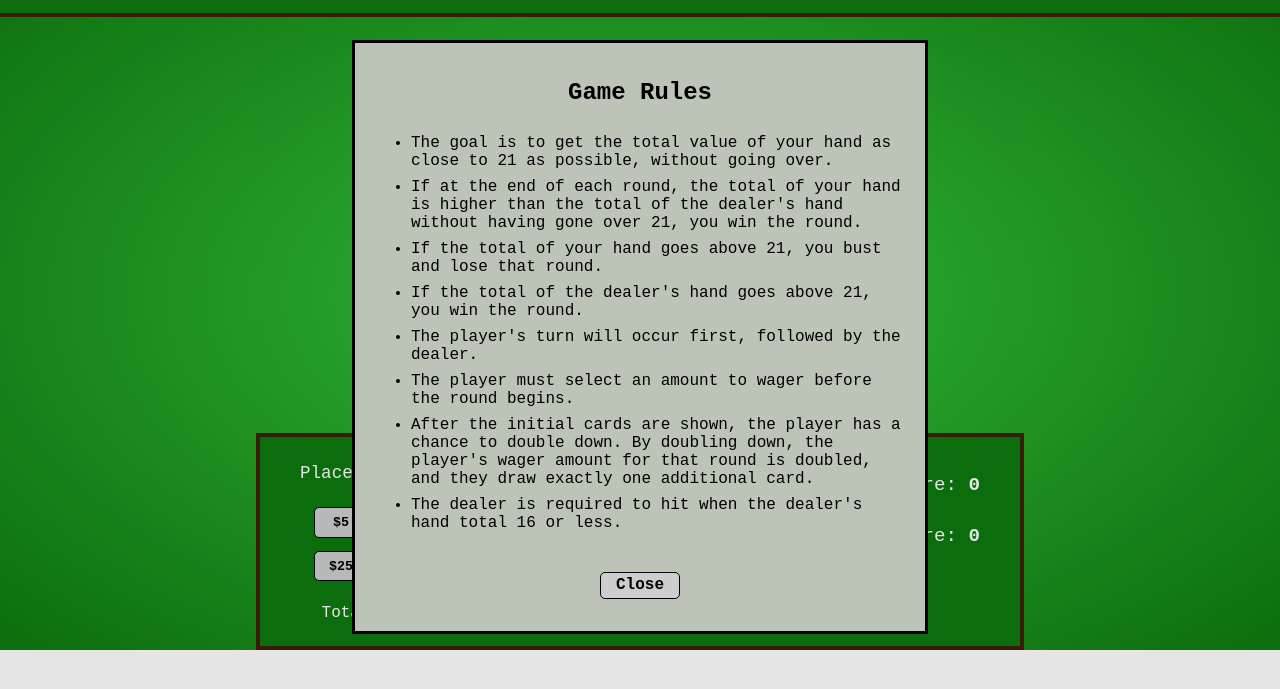
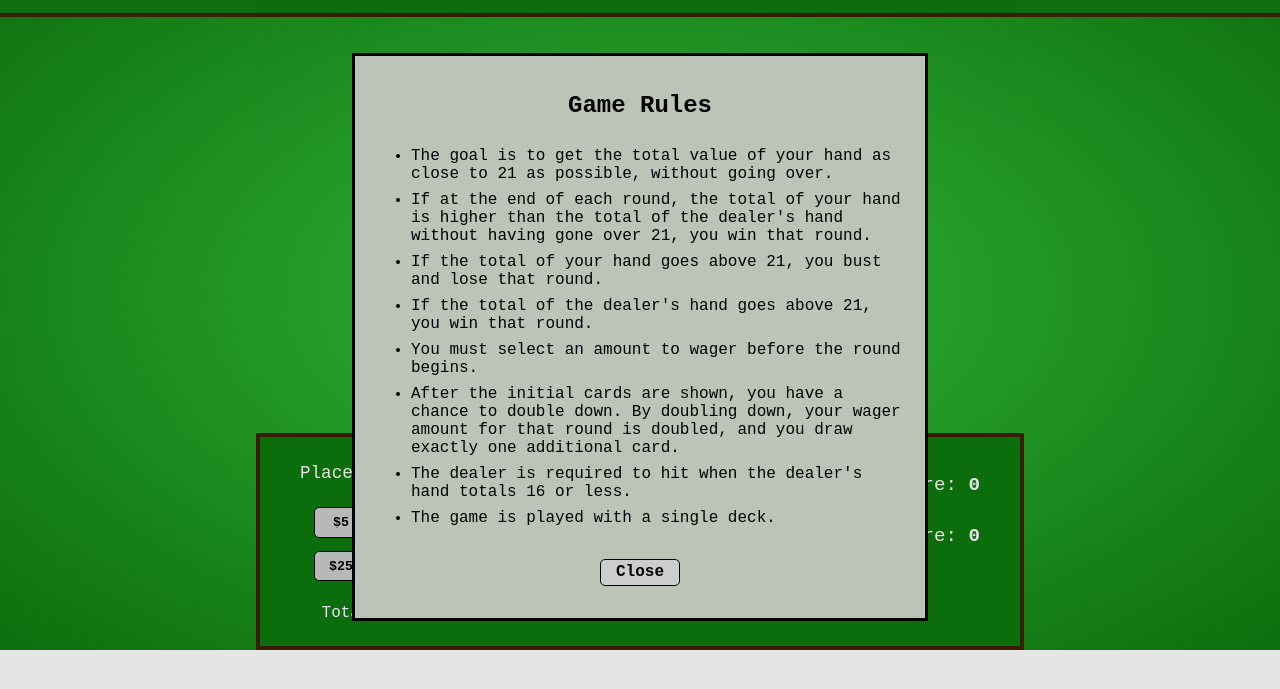
Before and after one commit to KSmith8888/TypeScript-Blackjack, a plain HTML site: page index.html in a window 1280 px wide. Both pictures are taken after a click on the button "Game Rules". Shown: the part 63-752 px from the top of the page. Drawn offline with Linux system fonts and the light colour scheme.

Commit message:
Updated game rules
Removed dealer face down card

```diff
--- a/index.html
+++ b/index.html
@@ -9,29 +9,27 @@
     <title>TypeScript Blackjack</title>
 </head>
 <body>
-    <header id="header-section">
-        <button id="open-rules-button">Game Rules</button>
     <dialog id="rules-modal">
         <h2 id="rule-heading">Game Rules</h2>
         <ul>
             <li class="rule-text">The goal is to get the total value of your hand as close to 21 as possible, without going over.</li>
-                <li class="rule-text">If at the end of each round, the total of your hand is higher than the total of the dealer's hand without having gone over 21, you win the round.</li>
+            <li class="rule-text">If at the end of each round, the total of your hand is higher than the total of the dealer's hand without having gone over 21, you win that round.</li>
             <li class="rule-text">If the total of your hand goes above 21, you bust and lose that round.</li>
-                <li class="rule-text">If the total of the dealer's hand goes above 21, you win the round.</li>
-                <li class="rule-text">The player's turn will occur first, followed by the dealer.</li>
-                <li class="rule-text">The player must select an amount to wager before the round begins.</li>
-                <li class="rule-text">After the initial cards are shown, the player has a chance to double down. By doubling down, the player's wager amount for that round is doubled, and they draw exactly one additional card.</li>
-                <li class="rule-text">The dealer is required to hit when the dealer's hand total 16 or less.</li>
+            <li class="rule-text">If the total of the dealer's hand goes above 21, you win that round.</li>
+            <li class="rule-text">You must select an amount to wager before the round begins.</li>
+            <li class="rule-text">After the initial cards are shown, you have a chance to double down. By doubling down, your wager amount for that round is doubled, and you draw exactly one additional card.</li>
+            <li class="rule-text">The dealer is required to hit when the dealer's hand totals 16 or less.</li>
+            <li>The game is played with a single deck.</li>
         </ul>
         <button id="close-rules-button">Close</button>
     </dialog>
+    <header id="header-section">
+        <button id="open-rules-button">Game Rules</button>
         <h1 id="main-header">TypeScript Blackjack</h1>
         <img src="./assets/images/favicon.png" alt="Two playing cards with one diagonally crossed over the other" id="logo-image">
     </header>
     <main id="main-section">
-        <section id="dealer-section">
-            <div id="dealer-face-down-card" class="blank-card-container"></div>
-        </section>
+        <section id="dealer-section"></section>
         <section id="player-section"></section>
         <section id="selections-section">
             <div id="bet-buttons-container">
```
Lines whose indentation alone changed are shown as unchanged.
